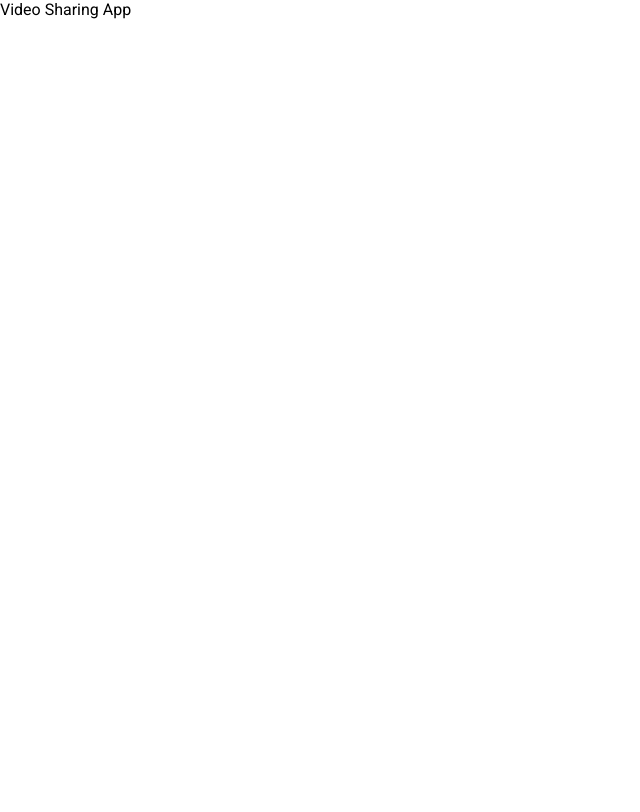
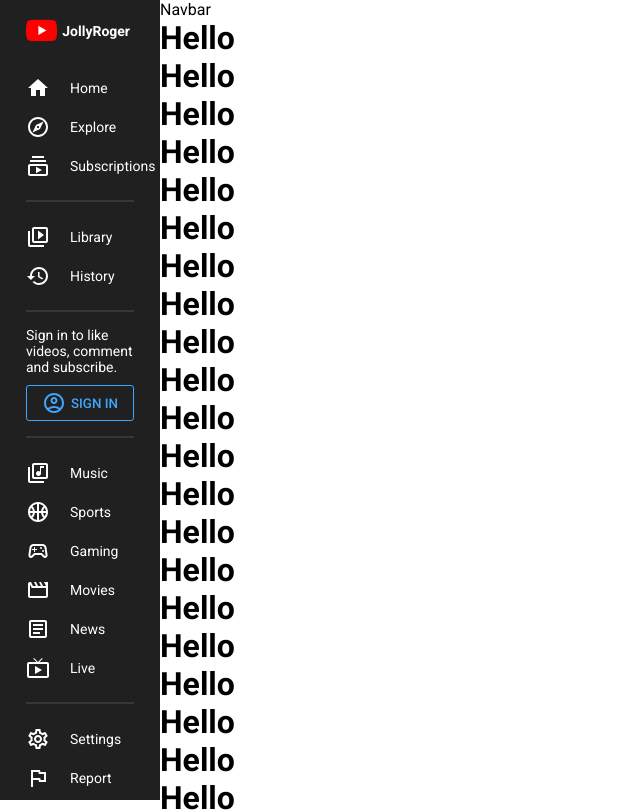
Before and after one commit to sadanmian/Video-Sharing-App, a React (Create React App) app: page / in a window 1280 px wide. Shown: the top 812 px of the page, without its empty margins (0-640 px from the left). Built offline with nearby package versions, Linux system fonts and the light colour scheme.

Commit message:
Menu Design

```diff
--- a/package.json
+++ b/package.json
@@ -3,12 +3,18 @@
   "version": "0.1.0",
   "private": true,
   "dependencies": {
+    "@emotion/react": "^11.11.1",
+    "@emotion/styled": "^11.11.0",
+    "@mui/icons-material": "^5.14.3",
+    "@mui/material": "^5.14.5",
     "@testing-library/jest-dom": "^5.17.0",
     "@testing-library/react": "^13.4.0",
     "@testing-library/user-event": "^13.5.0",
     "react": "^18.2.0",
     "react-dom": "^18.2.0",
+    "react-router-dom": "^6.15.0",
     "react-scripts": "5.0.1",
+    "styled-components": "^6.0.7",
     "web-vitals": "^2.1.4"
   },
   "scripts": {
--- a/public/index.html
+++ b/public/index.html
@@ -14,6 +14,18 @@
       font-family: "Roboto", sans-serif;
       margin: 0;
     }
+
+    ::-webkit-scrollbar {
+      width: 3px;
+    }
+
+    ::-webkit-scrollbar-track {
+      background-color: black;
+    }
+
+    ::-webkit-scrollbar-thumb {
+      background-color: lightgray;
+    }
   </style>
 
   <title>Video Sharing</title>
--- a/src/App.js
+++ b/src/App.js
@@ -1,5 +1,95 @@
+import { styled } from "styled-components";
+import { Menu } from "./components/Menu";
+import { Navbar } from "./components/Navbar";
+
+const Container = styled.div`
+  display: flex;
+`;
+
+const Main = styled.div`
+  flex: 7;
+`;
+const Wrapper = styled.div``;
+
 function App() {
-  return <div className="App">Video Sharing App</div>;
+  return (
+    <Container className="App">
+      <Menu />
+      <Main>
+        <Navbar />
+        <Wrapper>
+          <h1>Hello</h1>
+          <h1>Hello</h1>
+          <h1>Hello</h1>
+          <h1>Hello</h1>
+          <h1>Hello</h1>
+          <h1>Hello</h1>
+          <h1>Hello</h1>
+          <h1>Hello</h1>
+          <h1>Hello</h1>
+          <h1>Hello</h1>
+          <h1>Hello</h1>
+          <h1>Hello</h1>
+          <h1>Hello</h1>
+          <h1>Hello</h1>
+          <h1>Hello</h1>
+          <h1>Hello</h1>
+          <h1>Hello</h1>
+          <h1>Hello</h1>
+          <h1>Hello</h1>
+          <h1>Hello</h1>
+          <h1>Hello</h1>
+          <h1>Hello</h1>
+          <h1>Hello</h1>
+          <h1>Hello</h1>
+          <h1>Hello</h1>
+          <h1>Hello</h1>
+          <h1>Hello</h1>
+          <h1>Hello</h1>
+          <h1>Hello</h1>
+          <h1>Hello</h1>
+          <h1>Hello</h1>
+          <h1>Hello</h1>
+          <h1>Hello</h1>
+          <h1>Hello</h1>
+          <h1>Hello</h1>
+          <h1>Hello</h1>
+          <h1>Hello</h1>
+          <h1>Hello</h1>
+          <h1>Hello</h1>
+          <h1>Hello</h1>
+          <h1>Hello</h1>
+          <h1>Hello</h1>
+          <h1>Hello</h1>
+          <h1>Hello</h1>
+          <h1>Hello</h1>
+          <h1>Hello</h1>
+          <h1>Hello</h1>
+          <h1>Hello</h1>
+          <h1>Hello</h1>
+          <h1>Hello</h1>
+          <h1>Hello</h1>
+          <h1>Hello</h1>
+          <h1>Hello</h1>
+          <h1>Hello</h1>
+          <h1>Hello</h1>
+          <h1>Hello</h1>
+          <h1>Hello</h1>
+          <h1>Hello</h1>
+          <h1>Hello</h1>
+          <h1>Hello</h1>
+          <h1>Hello</h1>
+          <h1>Hello</h1>
+          <h1>Hello</h1>
+          <h1>Hello</h1>
+          <h1>Hello</h1>
+          <h1>Hello</h1>
+          <h1>Hello</h1>
+          <h1>Hello</h1>
+        </Wrapper>
+      </Main>
+    </Container>
+  );
 }
 
 export default App;
--- /dev/null
+++ b/src/components/Menu.jsx
@@ -0,0 +1,162 @@
+import React from "react";
+import { styled } from "styled-components";
+import logo from ".././img/logo.png";
+import {
+  AccountCircleOutlined,
+  ArticleOutlined,
+  ExploreOutlined,
+  FlagOutlined,
+  HelpOutlineOutlined,
+  HistoryOutlined,
+  Home,
+  LibraryMusicOutlined,
+  LiveTvOutlined,
+  MovieOutlined,
+  SettingsBrightnessOutlined,
+  SettingsOutlined,
+  SportsBasketballOutlined,
+  SportsEsportsOutlined,
+  SubscriptionsOutlined,
+  VideoLibraryOutlined,
+} from "@mui/icons-material";
+
+const Container = styled.div`
+  flex: 1;
+  background-color: #202020;
+  height: 100vh;
+  color: white;
+  font-size: 14px;
+  position: sticky;
+  top: 0;
+  overflow-y: scroll;
+`;
+
+const Wrapper = styled.div`
+  padding: 18px 26px;
+`;
+
+const Logo = styled.div`
+  display: flex;
+  align-items: center;
+  gap: 5px;
+  font-weight: bold;
+  margin-bottom: 25px;
+  cursor: pointer;
+`;
+
+const Img = styled.img`
+  height: 25px;
+`;
+
+const Item = styled.div`
+  display: flex;
+  align-items: center;
+  gap: 20px;
+  cursor: pointer;
+  padding: 7.5px 0px;
+`;
+
+const Hr = styled.hr`
+  margin: 15px 0px;
+  border: 0.5px solid #373737;
+`;
+
+const Login = styled.div``;
+
+const Button = styled.button`
+  padding: 5px 15px;
+  background-color: transparent;
+  border: 1px solid #3ea6ff;
+  color: #3ea6ff;
+  border-radius: 3px;
+  font-weight: 500;
+  cursor: pointer;
+  margin-top: 10px;
+  display: flex;
+  align-items: center;
+  gap: 5px;
+`;
+
+export const Menu = () => {
+  return (
+    <Container>
+      <Wrapper>
+        <Logo>
+          <Img src={logo} />
+          JollyRoger
+        </Logo>
+        <Item>
+          <Home />
+          Home
+        </Item>
+        <Item>
+          <ExploreOutlined />
+          Explore
+        </Item>
+        <Item>
+          <SubscriptionsOutlined />
+          Subscriptions
+        </Item>
+        <Hr />
+        <Item>
+          <VideoLibraryOutlined />
+          Library
+        </Item>
+        <Item>
+          <HistoryOutlined />
+          History
+        </Item>
+        <Hr />
+        <Login>
+          Sign in to like videos, comment and subscribe.
+          <Button>
+            <AccountCircleOutlined />
+            SIGN IN
+          </Button>
+        </Login>
+        <Hr />
+        <Item>
+          <LibraryMusicOutlined />
+          Music
+        </Item>
+        <Item>
+          <SportsBasketballOutlined />
+          Sports
+        </Item>
+        <Item>
+          <SportsEsportsOutlined />
+          Gaming
+        </Item>
+        <Item>
+          <MovieOutlined />
+          Movies
+        </Item>
+        <Item>
+          <ArticleOutlined />
+          News
+        </Item>
+        <Item>
+          <LiveTvOutlined />
+          Live
+        </Item>
+        <Hr />
+        <Item>
+          <SettingsOutlined />
+          Settings
+        </Item>
+        <Item>
+          <FlagOutlined />
+          Report
+        </Item>
+        <Item>
+          <HelpOutlineOutlined />
+          Help
+        </Item>
+        <Item>
+          <SettingsBrightnessOutlined />
+          Light Mode
+        </Item>
+      </Wrapper>
+    </Container>
+  );
+};
--- /dev/null
+++ b/src/components/Navbar.jsx
@@ -0,0 +1,7 @@
+import React from 'react'
+
+export const Navbar = () => {
+  return (
+    <div>Navbar</div>
+  )
+}
```
Also changed, not shown: 2 other files (tests, documents, lock files or other folders).
